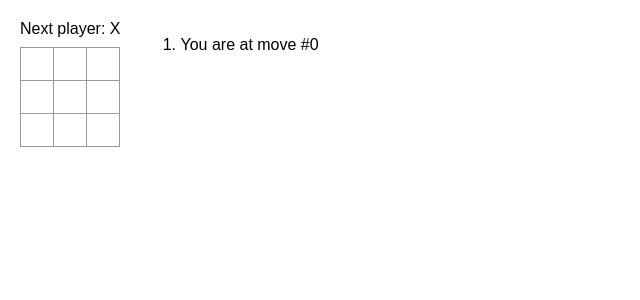
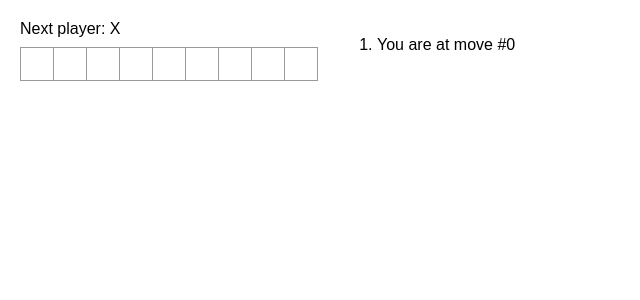
Before and after one commit to marques-j-robinson/tic-tac-toe, a React (Create React App) app: page / in a window 1280 px wide. Shown: the top 300 px of the page, without its empty margins (0-640 px from the left). Built offline with nearby package versions, Linux system fonts and the light colour scheme.

Commit message:
display squares on a board in a single loop

```diff
--- a/src/Components/Board.jsx
+++ b/src/Components/Board.jsx
@@ -41,20 +41,8 @@ export default function Board({ xIsNext, squares, onPlay }) {
   return (
     <>
       <div className="status">{status}</div>
-      <div className="board-row">
-        <Square value={squares[0]} onSquareClick={() => handleClick(0)}/>
-        <Square value={squares[1]} onSquareClick={() => handleClick(1)}/>
-        <Square value={squares[2]} onSquareClick={() => handleClick(2)}/>
-      </div>
-      <div className="board-row">
-        <Square value={squares[3]} onSquareClick={() => handleClick(3)}/>
-        <Square value={squares[4]} onSquareClick={() => handleClick(4)}/>
-        <Square value={squares[5]} onSquareClick={() => handleClick(5)}/>
-      </div>
-      <div className="board-row">
-        <Square value={squares[6]} onSquareClick={() => handleClick(6)}/>
-        <Square value={squares[7]} onSquareClick={() => handleClick(7)}/>
-        <Square value={squares[8]} onSquareClick={() => handleClick(8)}/>
+      <div className="game-board-items">
+        {squares.map((_, i) => <Square key={i} value={squares[i]} onSquareClick={() => handleClick(i)} />)}
       </div>
     </>
   );
```
